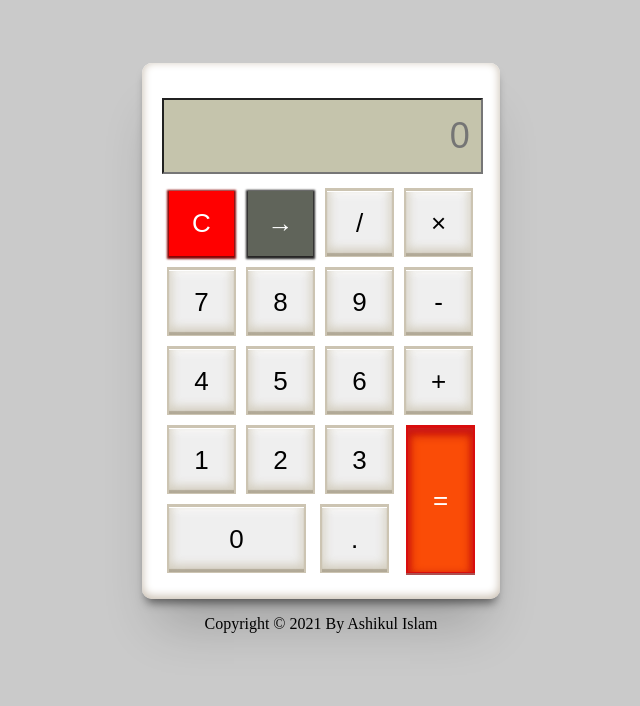
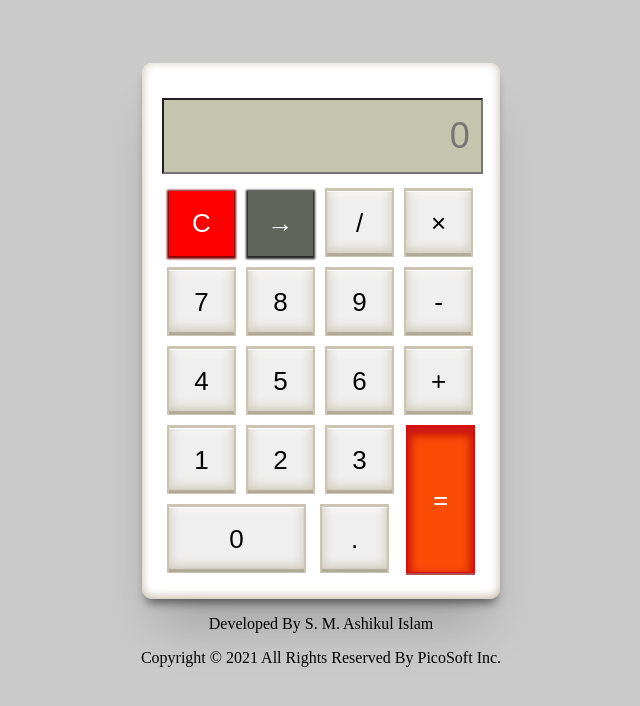
Before and after one commit to ashik300/calculator, a plain HTML site: page index.html in a window 1280 px wide. Shown: the whole page, without its empty margins (319-959 px from the left). Drawn offline with Linux system fonts and the light colour scheme.

Commit message:
Update index.html
Update Footer

```diff
--- a/index.html
+++ b/index.html
@@ -51,7 +51,8 @@
 		</section>
 	</main>
 	<footer>
-		<p style="text-align: center;">Copyright © 2021 By Ashikul Islam</p>
+		<p style="text-align: center;">Developed By S. M. Ashikul Islam</p>
+		<p style="text-align: center;">Copyright © 2021 All Rights Reserved By PicoSoft Inc.</p>
 	</footer>
 
 
```
